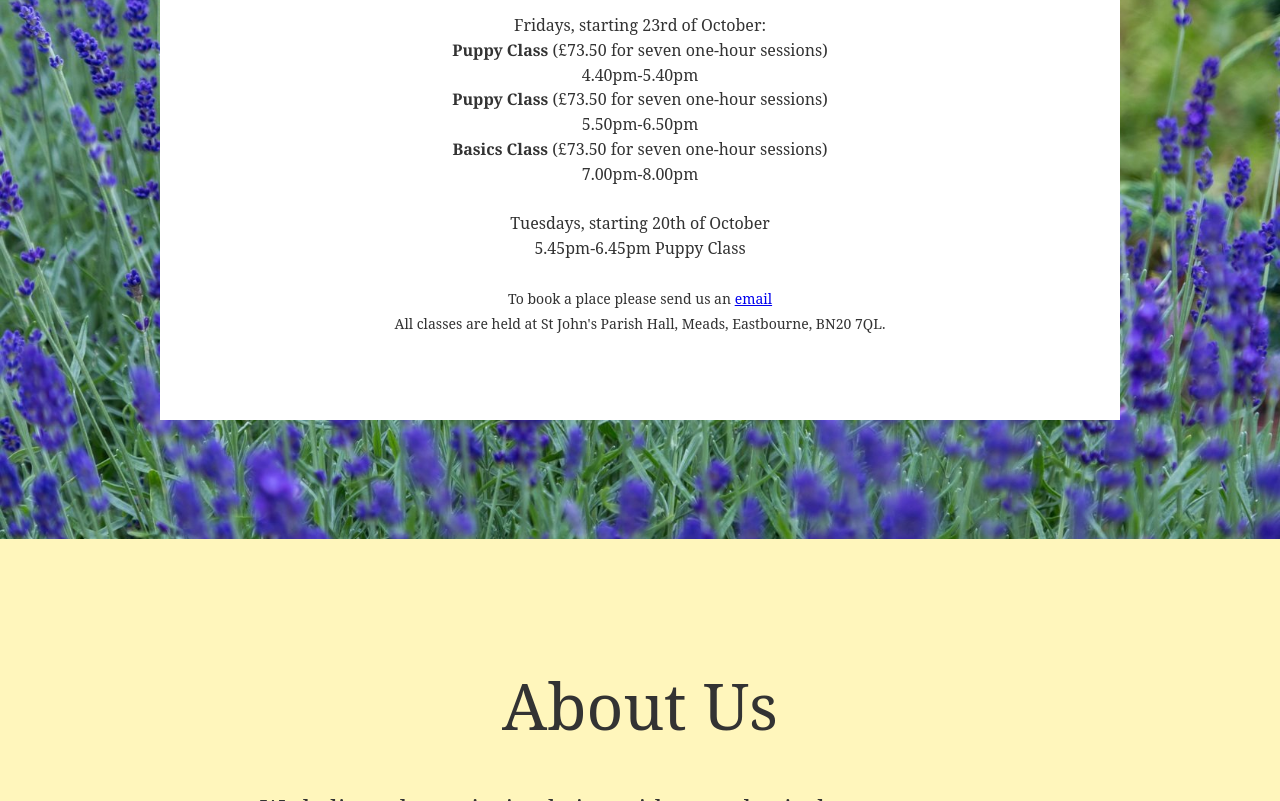
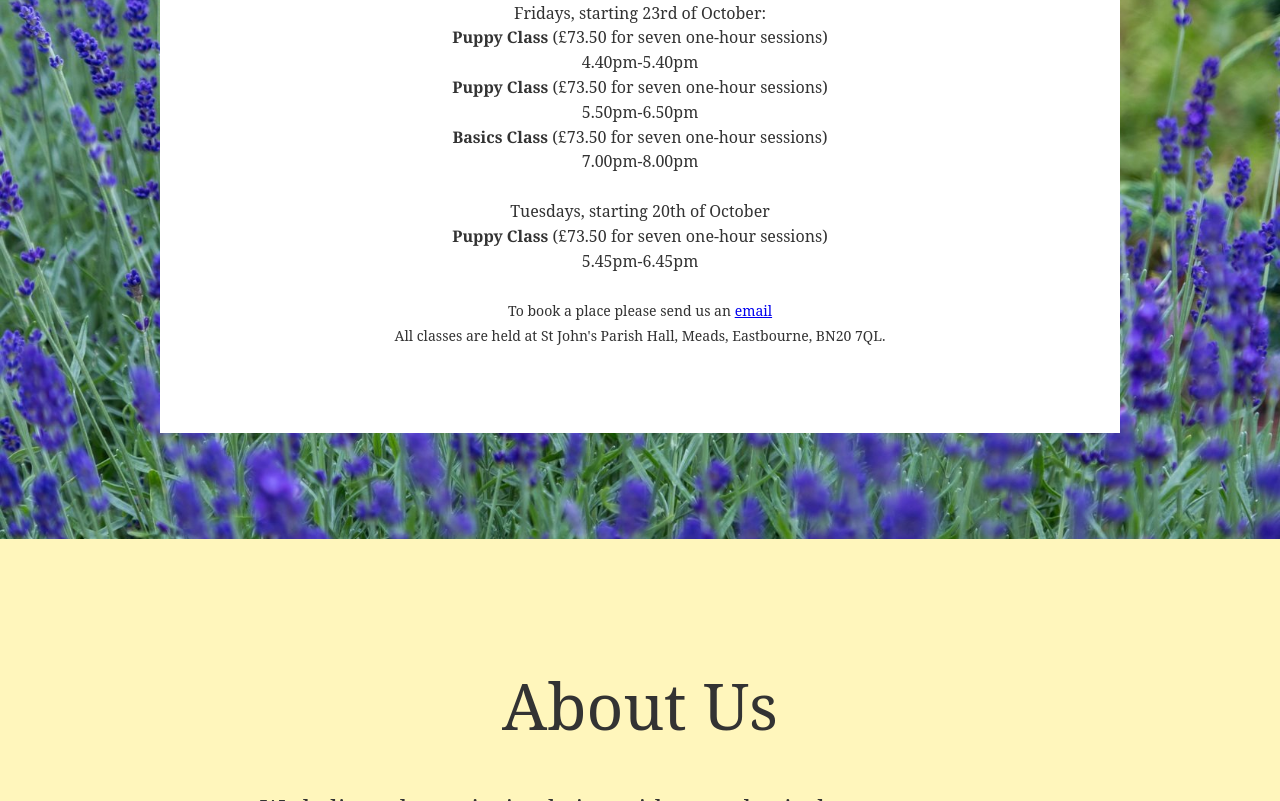
Before and after one commit to simongrout/beesknees, a plain HTML site: page index.html in a window 1280 px wide. Shown: the part 1061-1862 px from the top of the page. Drawn offline with Linux system fonts and the light colour scheme; a web font is replaced by a local one.

Commit message:
Format changes for new class

```diff
--- a/index.html
+++ b/index.html
@@ -354,7 +354,8 @@ body{margin:0;background:#fff6bc}
                                             7.00pm-8.00pm<br>
                                             <br>
                                             Tuesdays, starting 20th of October<br>
-                                            5.45pm-6.45pm Puppy Class<br>
+                                            <strong>Puppy Class</strong> (£73.50 for seven one-hour sessions)<br>
+                                            5.45pm-6.45pm<br>
                                             <br>
                                             <span style=font-size:14px>
                                                 To book a place please send us an <a href=mailto:beeskneesdogtraining@gmail.com>email</a><br>
```
